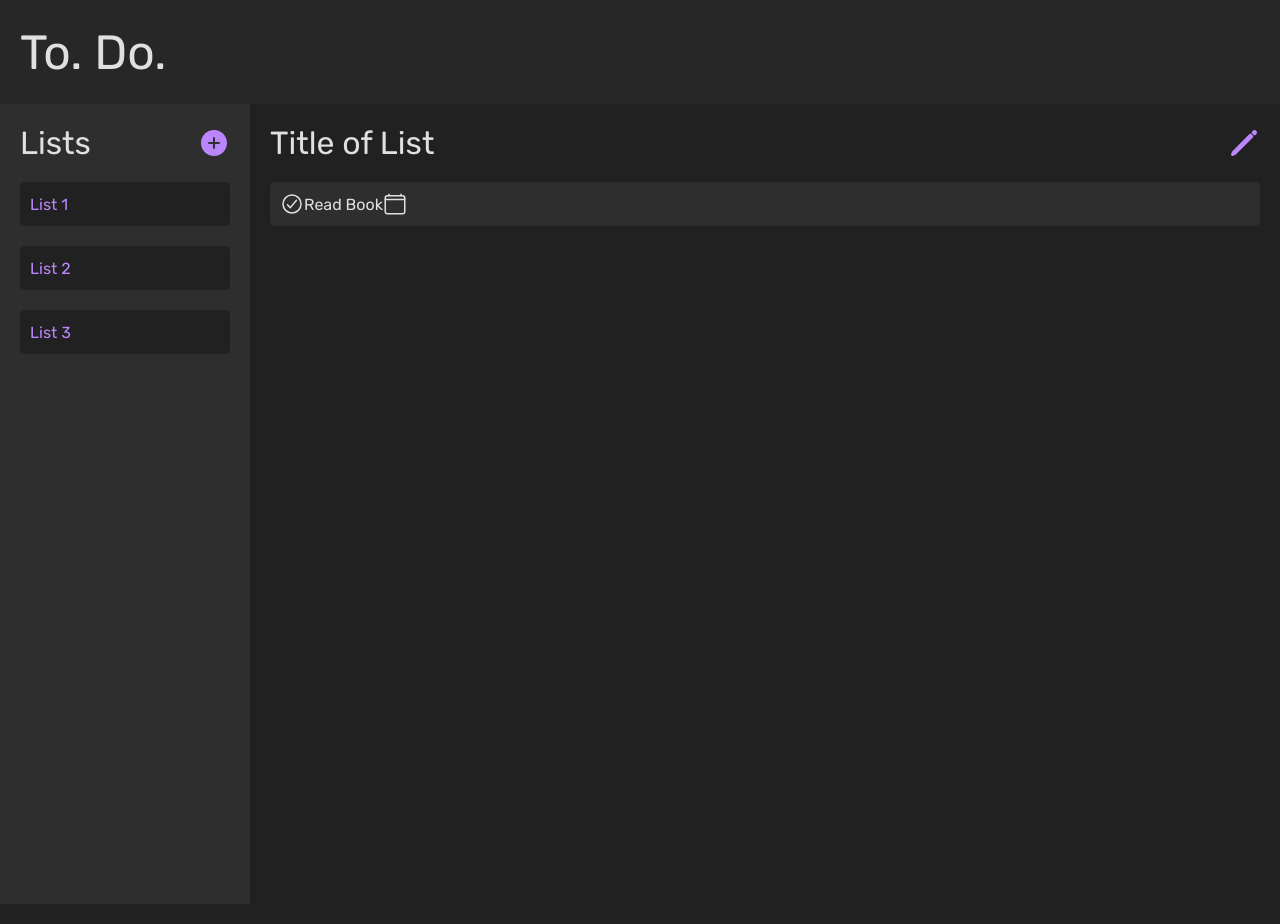
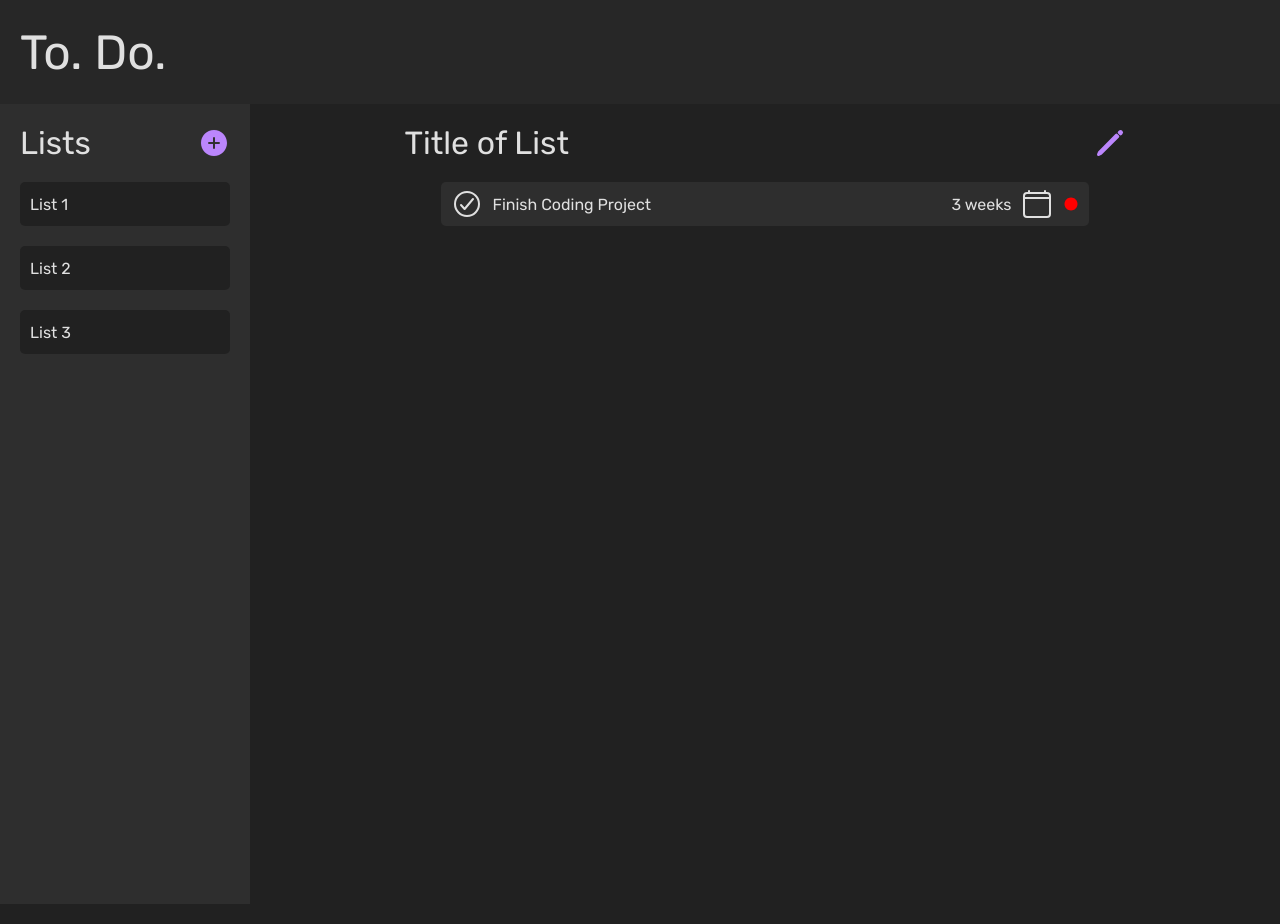
Before and after one commit to liwll/todo-list, a website built with webpack: page dist/index.html in a window 1280 px wide. Built offline with nearby package versions, Linux system fonts and the light colour scheme.

Commit message:
Update UI

```diff
--- a/dist/index.html
+++ b/dist/index.html
@@ -15,7 +15,7 @@
         <div id="sidebar">
             <div id="sidebar-top">
                 <span id="side-text">Lists</span>
-                <ion-icon id="add-list" name="add-circle"></ion-icon>
+                <ion-icon id="add-icon" name="add-circle"></ion-icon>
             </div>
             <div id="lists">
                 <div class="list">
@@ -33,14 +33,22 @@
             <div id="todo-list">
                 <div id="list-settings">
                     <div>Title of List</div>
-                    <ion-icon id="edit-list" name="pencil"></ion-icon>
+                    <ion-icon id="edit-icon" name="pencil"></ion-icon>
                 </div>
                 <div class="item">
-                    <ion-icon id="checkbox" name="checkmark-circle-outline"></ion-icon>
-                    <span class="item-name">
-                        Read Book
-                    </span>
-                    <ion-icon id="due-date"name="calendar-clear-outline"></ion-icon>
+                    <div class="item-left">
+                        <ion-icon id="check-icon" name="checkmark-circle-outline"></ion-icon>
+                        <span class="item-name">
+                            Finish Coding Project
+                        </span>
+                    </div>
+                    <div class="item-right">
+                        <span class="date-text">
+                            3 weeks
+                        </span>
+                        <ion-icon id="date-icon"name="calendar-clear-outline"></ion-icon>
+                        <ion-icon id="priority-icon" name="ellipse" style="color: red"></ion-icon>
+                    </div>
                     <!-- Expand
                     Description
                     Delete
--- a/dist/main.css
+++ b/dist/main.css
@@ -35,7 +35,7 @@ body {
     margin: 20px;
 }
 
-#add-list, #edit-list {
+#add-icon, #edit-icon {
     float: right;
     margin-left: auto;
     cursor: pointer;
@@ -49,14 +49,12 @@ body {
     display: flex;
     align-items: center;
     background: rgb(33, 33, 33);
-    color: rgb(187, 134, 252);
     border-radius: 5px;
     cursor: pointer;
 }
 
 .list:hover {
     background: rgb(37, 31, 45);
-    color: rgb(187, 134, 252);
 }
 
 #todo-container {
@@ -65,7 +63,7 @@ body {
 }
 
 #todo-list {
-    margin: 20px;
+    margin: 20px 15%;
 }
 
 #list-settings {
@@ -73,18 +71,40 @@ body {
     align-items: center;
     font-size: 2em;
     margin-bottom: 20px;
-
 }
 
 .item {
     display: flex;
     align-items: center;
+    justify-content: space-between;
     height: 1.5em;
     padding: 10px;
+    margin: 20px 5%;
     background: rgb(46, 46, 46);
     border-radius: 5px;
 }
 
-#checkbox, #due-date {
-    font-size: 1.5em;
+.item:hover {
+    background-color: rgba(255, 255, 255, .1);
 }
+
+.item-left, .item-right {
+    display: flex;
+    align-items: center;
+}
+
+#check-icon {
+    font-size: 2em;
+    cursor: pointer;
+    margin-right: 10px;
+}
+
+#date-icon {
+    font-size: 2em;
+    cursor: pointer;
+    margin: 0 10px;
+}
+
+.item-name, .date-text {
+    cursor: pointer;
+}
```
